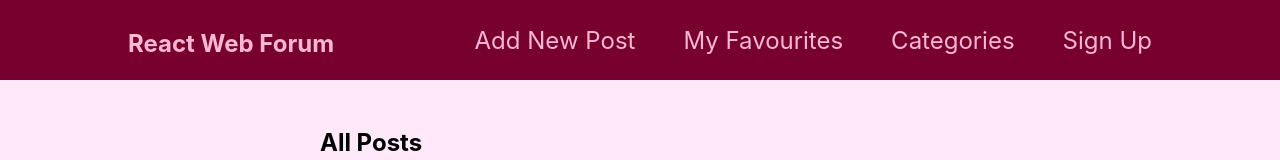
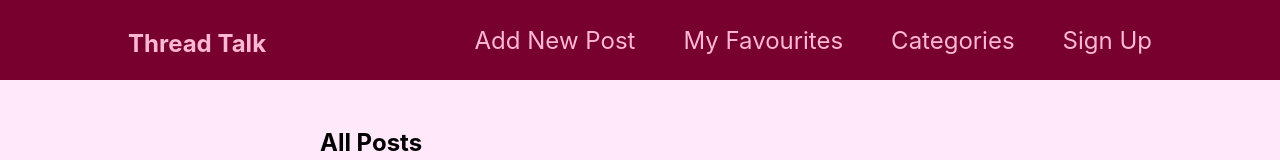
Before and after one commit to lavanyagarg112/react-web-forum, a React (Create React App) app: page / in a window 1280 px wide. Shown: the top 160 px of the page. Built offline with nearby package versions, Linux system fonts and the light colour scheme; no server answers.

Commit message:
threadtalk

```diff
--- a/public/index.html
+++ b/public/index.html
@@ -24,7 +24,7 @@
       work correctly both with client-side routing and a non-root public URL.
       Learn how to configure a non-root public URL by running `npm run build`.
     -->
-    <title>React App</title>
+    <title>Thread Talk</title>
   </head>
   <body>
     <noscript>You need to enable JavaScript to run this app.</noscript>
--- a/src/components/layouts/MainNavigation.tsx
+++ b/src/components/layouts/MainNavigation.tsx
@@ -22,7 +22,7 @@ let link = "/"
 
   return (
     <header className={classes.header}>
-            <div className={classes.logo}><Link to="/">React Web Forum</Link></div>
+            <div className={classes.logo}><Link to="/">Thread Talk</Link></div>
             <nav>
                 <ul>
                     {/* <li><a href="">Some Link</a></li>
```
